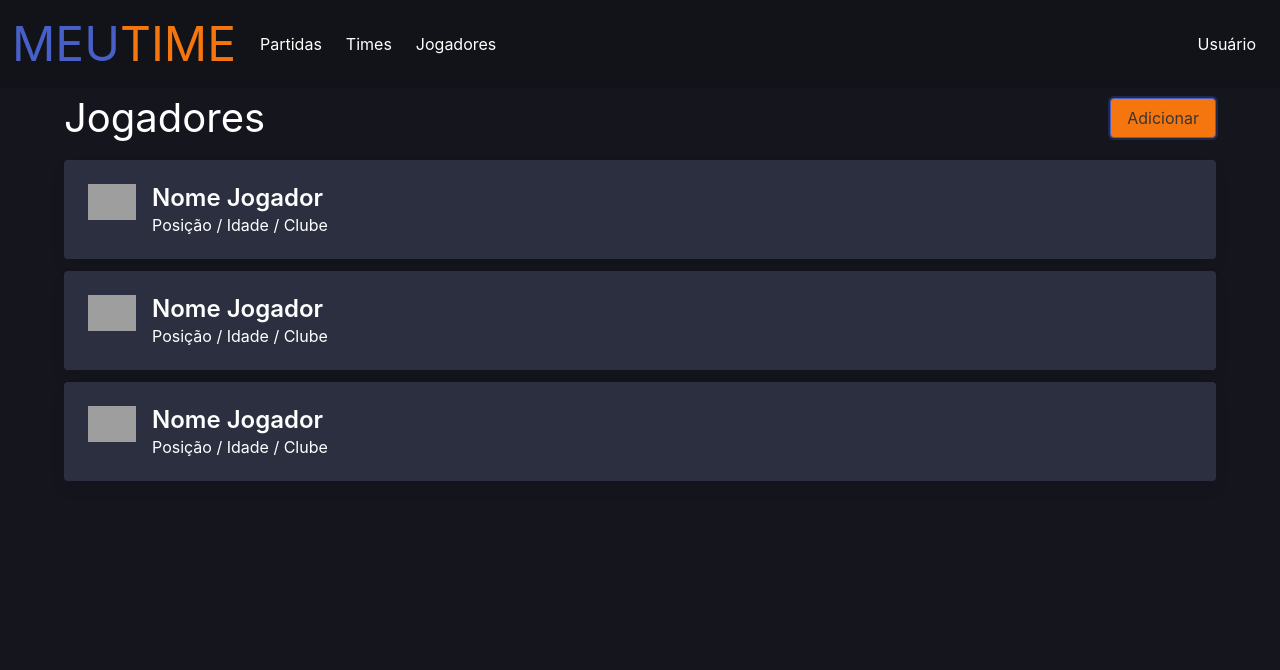
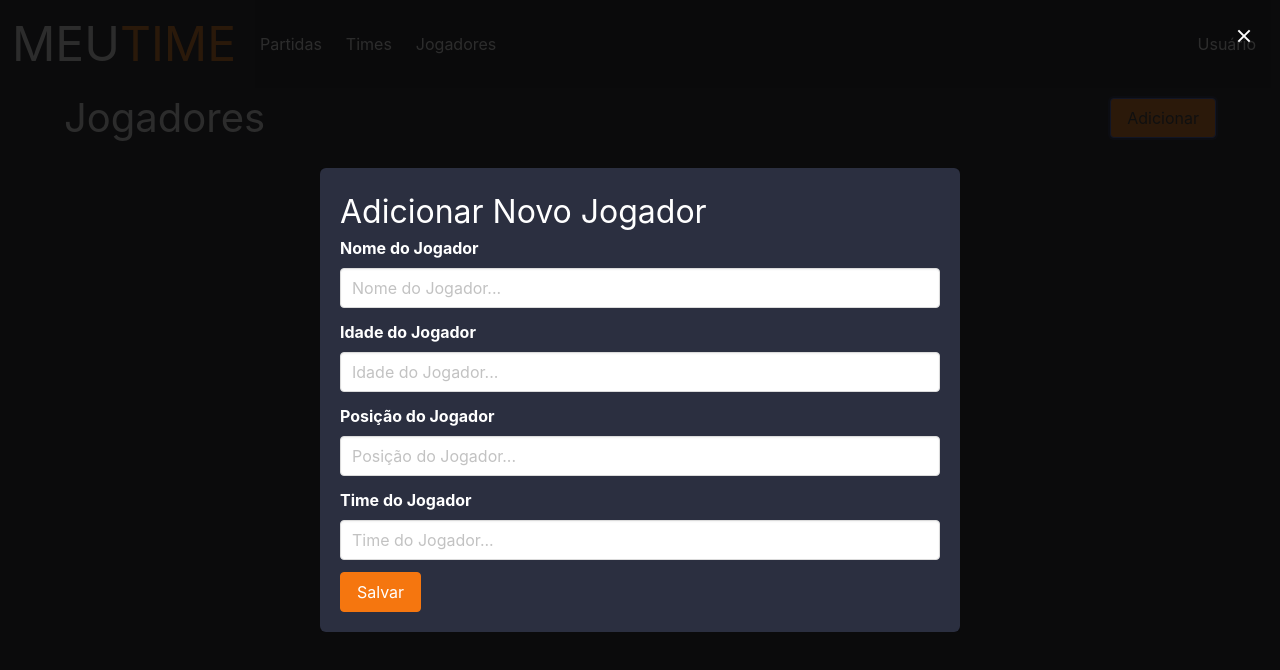
Before and after one commit to pedroltdias/front_desafio_copa, a Vue app: page /#/players in a window 1280 px wide. Both pictures are taken after a click on the button "Adicionar". Shown: the top 670 px of the page. Built offline with nearby package versions, Linux system fonts and the light colour scheme; grey boxes are pictures that could not be loaded; the HTML template or start-up script is replaced by a standard one.

Commit message:
ajustes form ao adicionar novo jogador

```diff
--- a/src/components/players/PlayersCardComp.vue
+++ b/src/components/players/PlayersCardComp.vue
@@ -8,8 +8,8 @@
 					</figure>
 				</div>
 				<div class="media-content">
-					<p class="title is-4">Nome Jogador</p>
-					<p class="subtitle is-6">Posição / Idade / Clube</p>
+					<p class="title is-4">{{ player.name}}</p>
+					<p class="subtitle is-6">{{`${player.position}, ${player.age} anos, ${player.team_name}`}}</p>
 				</div>
 			</div>
 		</div>
@@ -17,10 +17,17 @@
 </template>
 
 <script lang="ts">
-import { defineComponent } from 'vue';
+import IPlayer from '@/interfaces/IPlayer';
+import { defineComponent, PropType } from 'vue';
 
 export default defineComponent({
-	name: "PlayersCardComp"
+	name: "PlayersCardComp",
+	props: {
+		player: {
+			type: Object as PropType<IPlayer>,
+			required: true
+		}
+	}
 })
 
 </script>
--- a/src/components/players/PlayersComp.vue
+++ b/src/components/players/PlayersComp.vue
@@ -1,19 +1,82 @@
 <template>
 	<div class="container">
-		<PlayersCardComp />
-		<PlayersCardComp />
-		<PlayersCardComp />
+		<div class="is-flex is-justify-content-space-between is-align-items-center">
+			<h2 class="is-size-2">Jogadores</h2>
+			<button class="button" @click="toggleModal">Adicionar</button>
+		</div>
+		<div class="modal" :class="{ 'is-active': showModal }">
+			<div class="modal-background"></div>
+			<div class="modal-content">
+				<form @submit.prevent class="box">
+					<h3 class="is-size-3">Adicionar Novo Jogador</h3>
+					<div class="field">
+						<label for="playerName" class="label label-text">Nome do Jogador</label>
+						<div class="control">
+							<input id="playerName" v-model="name" type="text" class="input"
+								placeholder="Nome do Jogador..." />
+						</div>
+					</div>
+					<div class="field">
+						<label for="playerAge" class="label label-text">Idade do Jogador</label>
+						<div class="control">
+							<input id="playerAge" v-model="age" type="number" class="input"
+								placeholder="Idade do Jogador..." />
+						</div>
+					</div>
+					<div class="field">
+						<label for="playerPosition" class="label label-text">Posição do Jogador</label>
+						<div class="control">
+							<input id="playerPosition" v-model="position" type="text" class="input"
+								placeholder="Posição do Jogador..." />
+						</div>
+					</div>
+					<div class="field">
+						<label for="playerTeam" class="label label-text">Time do Jogador</label>
+						<div class="control">
+							<input id="playerTeam" v-model="team_name" type="text" class="input"
+								placeholder="Time do Jogador..." />
+						</div>
+					</div>
+					<button class="button" type="submit" @click="saveNewPlayer">Salvar</button>
+				</form>
+			</div>
+			<button class="modal-close is-large" @click="toggleModal" aria-label="close"></button>
+		</div>
 	</div>
 </template>
 
 <script lang="ts">
 import { defineComponent } from 'vue';
-import PlayersCardComp from "./PlayersCardComp.vue"
 
 export default defineComponent({
 	name: "PlayersComp",
-	components: {
-		PlayersCardComp
+	emits: ['whenSavingPlayer'],
+	data(){
+		return {
+			showModal: false,
+			name: '',
+			position: '',
+			age: '',
+			team_name: ''
+		}
+	},
+	methods: {
+		toggleModal() {
+			this.showModal = !this.showModal
+		},
+		saveNewPlayer() {
+			this.$emit('whenSavingPlayer', {
+				name: this.name,
+				position: this.position,
+				age: this.age,
+				team_name: this.team_name
+			})
+			this.toggleModal()
+			this.name = ""
+			this.position = ""
+			this.age = ""
+			this.team_name = ""
+		}
 	}
 })
 
--- a/src/interfaces/IPlayer.ts
+++ b/src/interfaces/IPlayer.ts
@@ -3,5 +3,5 @@ export default interface IPlayer {
     name: String;
     position: String;
     age: Number;
-    team_id: Number;
+    team_name: String;
 }
--- a/src/views/PlayersView.vue
+++ b/src/views/PlayersView.vue
@@ -1,21 +1,31 @@
 <template>
 	<div class="container">
-		<div class="is-flex is-justify-content-space-between is-align-items-center">
-			<h2 class="is-size-2">Jogadores</h2>
-			<button class="button">Adicionar</button>
-		</div>
+		<PlayersComp @when-saving-player="savePlayer" />
+		<PlayersCardComp v-for="(player, index) in players" :key="index" :player="player"/>
 	</div>
-	<PlayersComp/>
 </template>
 
 <script lang="ts">
 import { defineComponent } from 'vue';
 import PlayersComp from '@/components/players/PlayersComp.vue';
+import IPlayer from '@/interfaces/IPlayer';
+import PlayersCardComp from '@/components/players/PlayersCardComp.vue';
 
 export default defineComponent({
 	name: "PlayersView",
 	components: {
-		PlayersComp
+    PlayersComp,
+    PlayersCardComp
+},
+	data() {
+		return {
+			players: [] as IPlayer[]
+		}
+	},
+	methods: {
+		savePlayer(player: IPlayer) {
+			this.players.push(player)
+		}
 	}
 })
 
```
